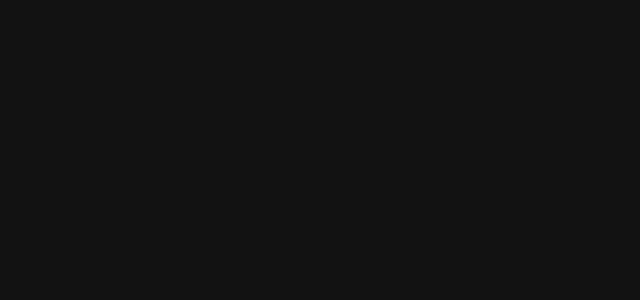
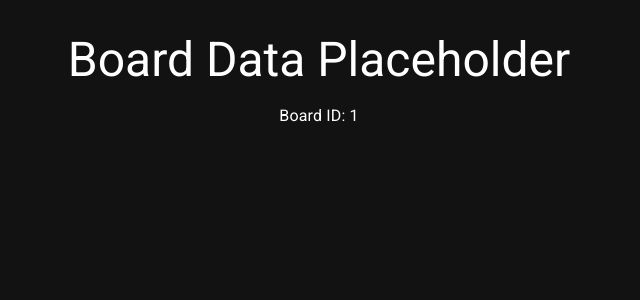
Before and after one commit to JCWoodworker/cuttingBoardCorner, a React (Vite) app: page /boards/1 in a window 1280 px wide. Before the commit this address had no page. Shown: the top 300 px of the page, without its empty margins (321-961 px from the left). Built offline with nearby package versions, Linux system fonts and the light colour scheme.

Commit message:
set up placeholder for board data and updated route to /boards/:boardId

```diff
--- a/src/App.tsx
+++ b/src/App.tsx
@@ -3,6 +3,8 @@ import "./App.scss"
 import { ThemeProvider, createTheme } from "@mui/material/styles"
 import CssBaseline from "@mui/material/CssBaseline"
 import HomePage from "./pages/HomePage"
+import NotFound from "./pages/NotFound"
+import BoardData from "./pages/BoardData"
 
 const darkTheme = createTheme({
 	palette: {
@@ -16,6 +18,8 @@ const App = () => {
 			<CssBaseline />
 			<Routes>
 				<Route path="/" element={<HomePage />} />
+				<Route path="/boards/:boardId" element={<BoardData />} />
+				<Route path="*" element={<NotFound />} />
 			</Routes>
 		</ThemeProvider>
 	)
--- /dev/null
+++ b/src/pages/BoardData.tsx
@@ -0,0 +1,15 @@
+import { Typography } from "@mui/material"
+import { useParams } from "react-router-dom"
+
+const BoardData = () => {
+	const { boardId } = useParams()
+
+	return (
+		<>
+			<Typography variant="h3">Board Data Placeholder</Typography>
+			<p>{`Board ID: ${boardId}`}</p>
+		</>
+	)
+}
+
+export default BoardData
--- a/src/pages/HomePage.tsx
+++ b/src/pages/HomePage.tsx
@@ -1,11 +1,14 @@
 import { Typography } from "@mui/material"
-import MainImage from "../components/MainImage"
 
 const HomePage: React.FC = () => {
 	return (
 		<>
 			<Typography variant="h1">My Cutting Board</Typography>
-			<MainImage />
+			<form>
+				<label>Enter Your Board ID</label>
+				<input type="text" />
+				<button type="submit">Submit</button>
+			</form>
 		</>
 	)
 }
--- /dev/null
+++ b/src/pages/NotFound.tsx
@@ -0,0 +1,11 @@
+import { Typography } from "@mui/material"
+
+const NotFound = () => {
+	return (
+		<>
+			<Typography variant="h3">Page Not Found</Typography>
+		</>
+	)
+}
+
+export default NotFound
```
